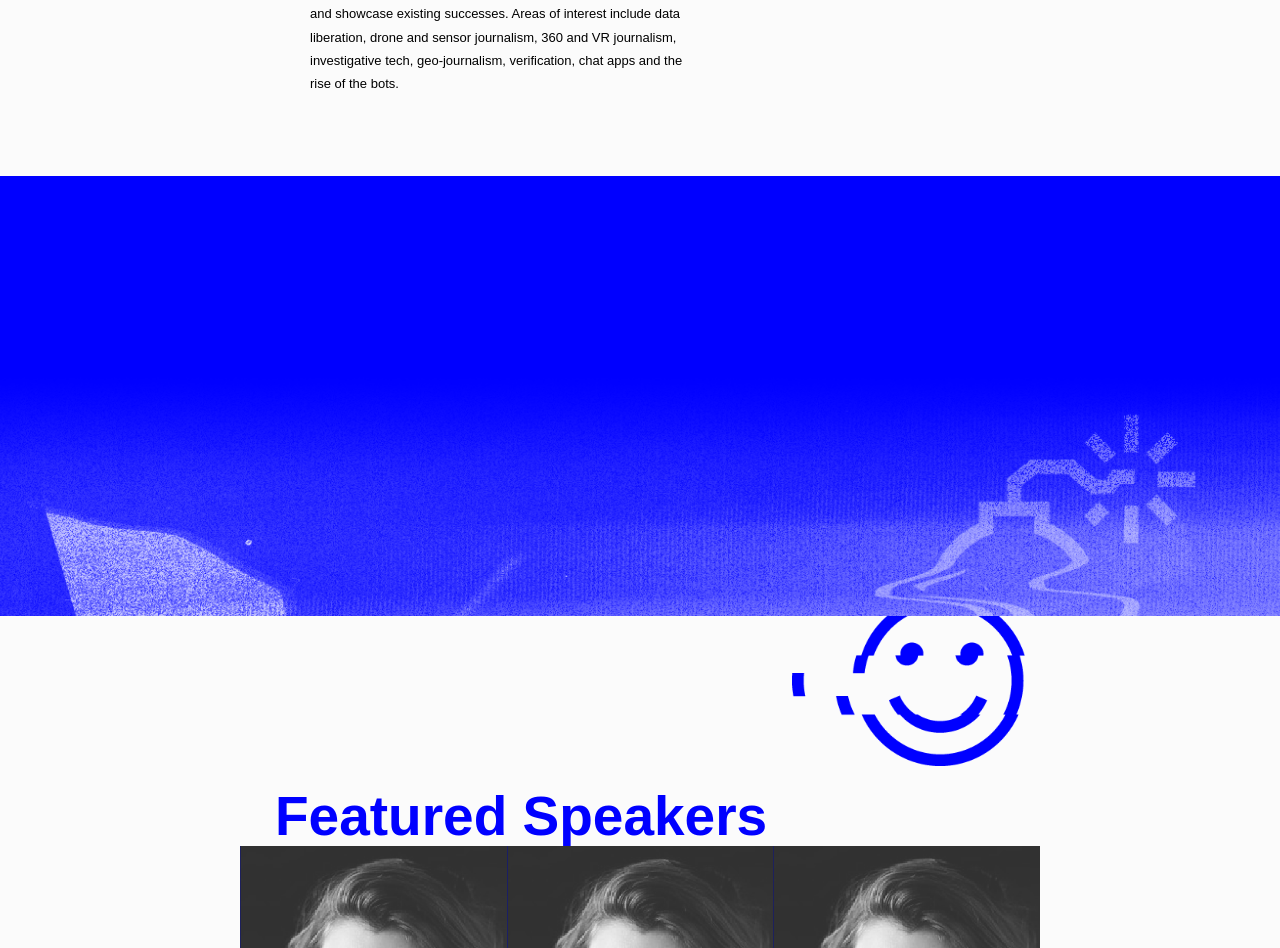
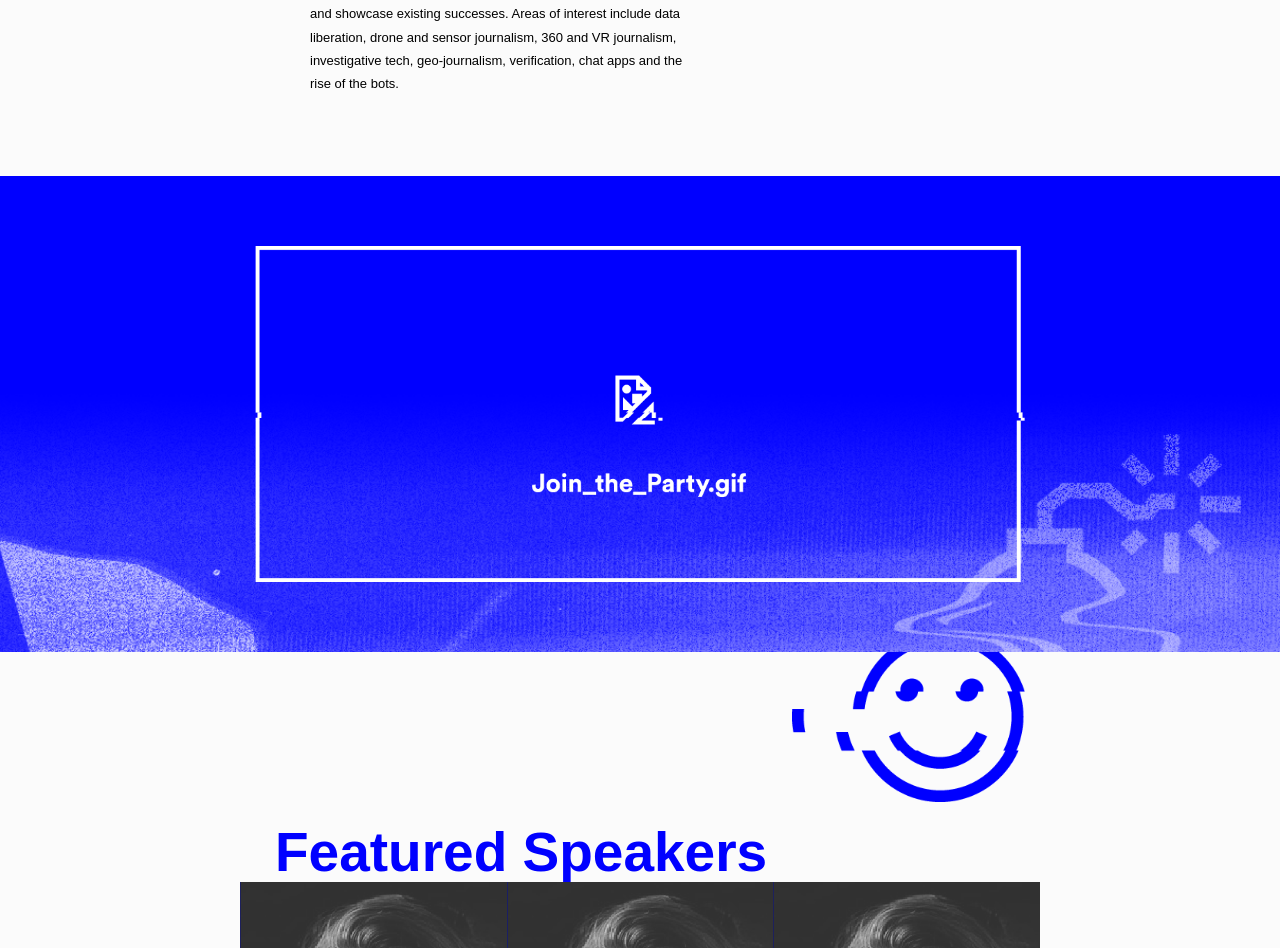
Before and after one commit to CodeForAfrica-ARCHIVE/MediaIndabaAfrica, a Jekyll site: the page built from index.html, in a window 1280 px wide. Shown: the part 1805-2753 px from the top of the page. Built offline with Jekyll 4.4.1, drawn with Linux system fonts in a browser that asks for light colours.

Commit message:
Added GIF.

```diff
--- a/_includes/home/4-join-the-party.html
+++ b/_includes/home/4-join-the-party.html
@@ -1,5 +1,5 @@
 <section class="join-the-party">
   <div class="container">
-    <div style="height: 300px;"></div>
+    <img src="/img/assets/assets-jointheparty.png" style="width: 100%;"/>
   </div>
 </section>
```
